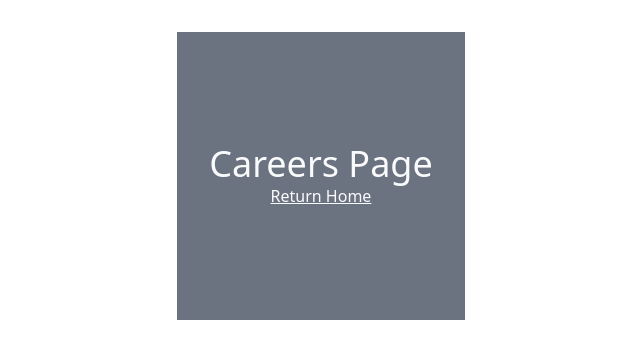
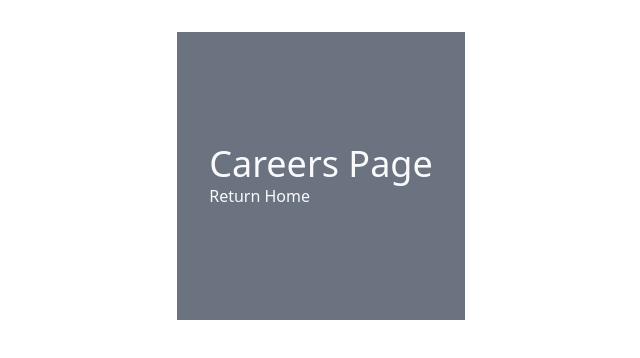
Before and after one commit to codefellows/seattle-code-python-401d22, a Next.js app in the folder class-38/inclass_demo/expert-eight-ball/: page /careers in a window 1280 px wide. Shown: the top 358 px of the page, without its empty margins (319-959 px from the left). Built offline with nearby package versions, Linux system fonts and the light colour scheme.

Commit message:
Refactor `careers.js` page to remove underline and change link format.

```diff
--- a/class-38/inclass_demo/expert-eight-ball/pages/careers.js
+++ b/class-38/inclass_demo/expert-eight-ball/pages/careers.js
@@ -6,7 +6,7 @@ export default function Careers() {
             <section className="space-y-4">
                 <h1 className="text-4xl">Careers Page</h1>
                 <Link href="/">
-                    <a className="block text-center underline">Return Home</a>
+                    Return Home
                 </Link>
             </section>
         </div>
```
